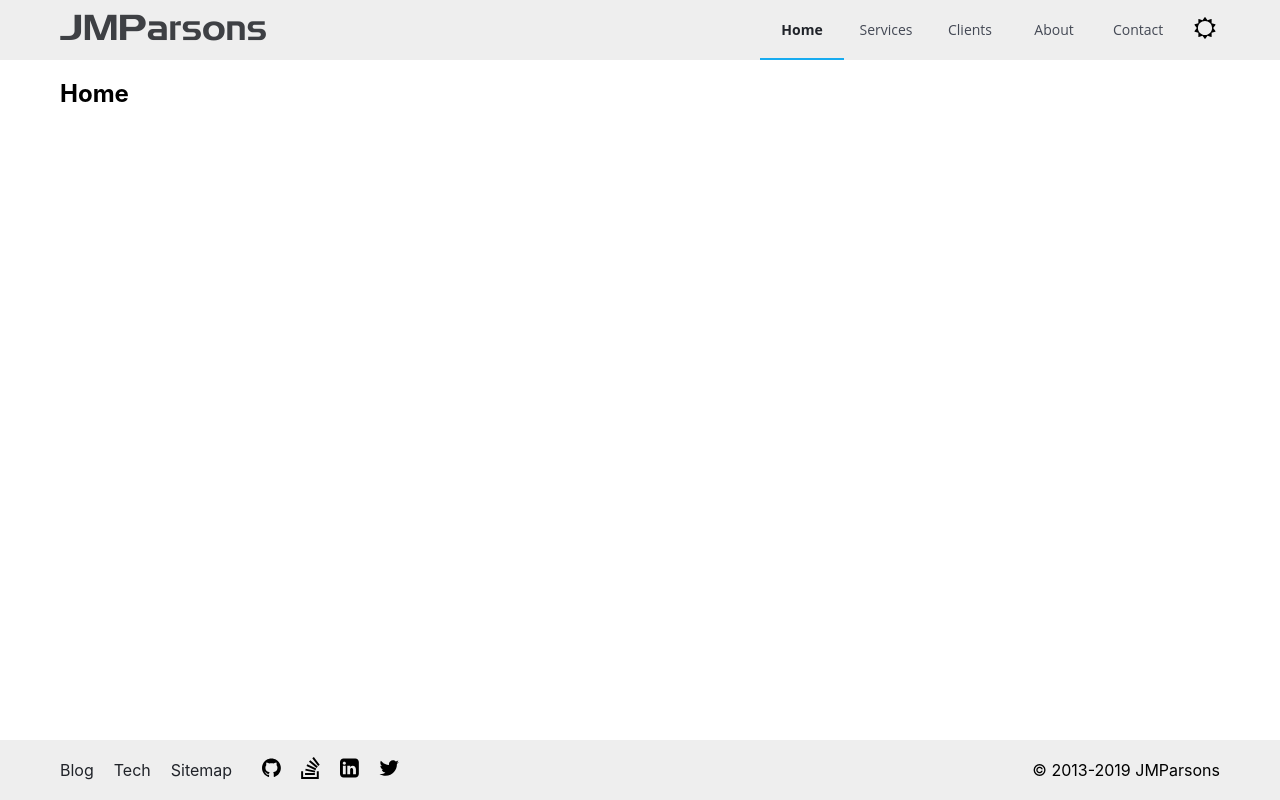
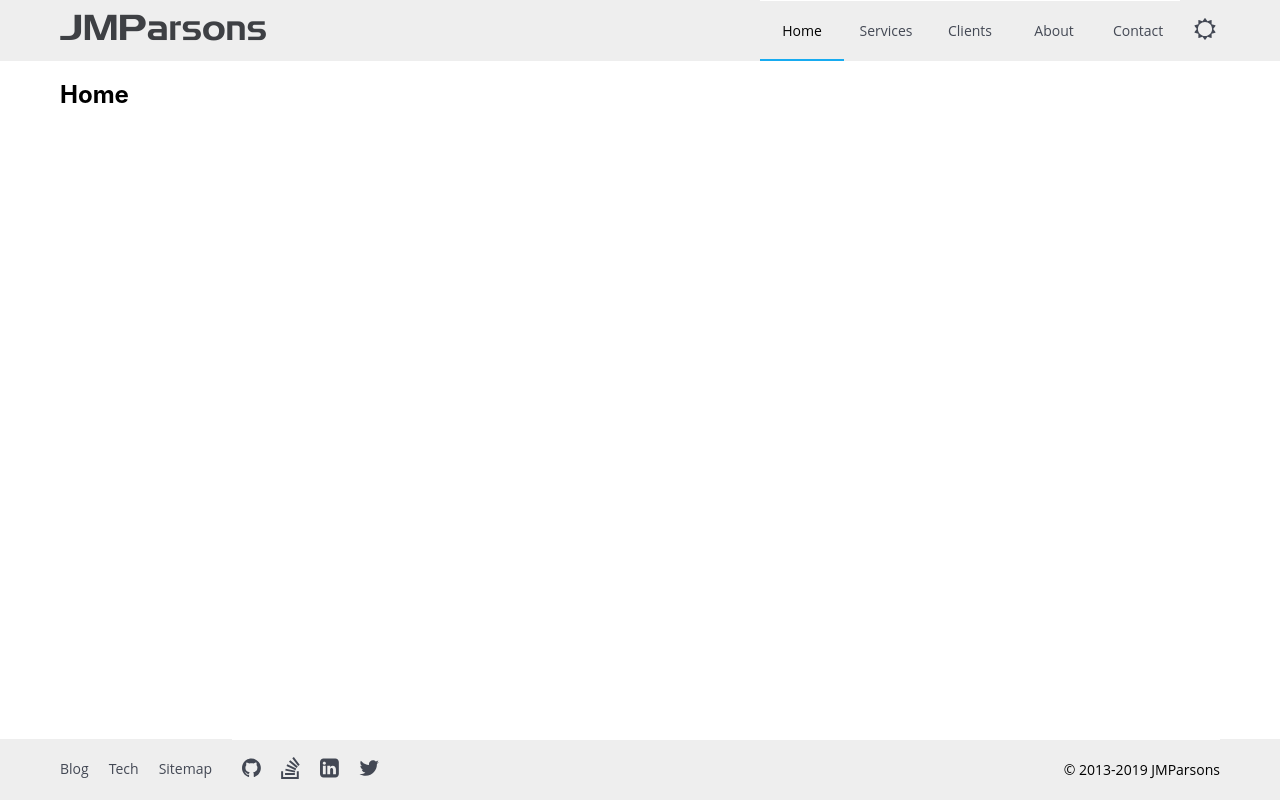
Before and after one commit to jmparsons/jmparsons.com, a React (Create React App) app: page / in a window 1280 px wide. Built offline with nearby package versions, Linux system fonts and the light colour scheme; what @aws-amplify/api would draw is missing.

Commit message:
Cleaned up styles and hovers for nav and icons.

```diff
--- a/src/components/Site/Icon.tsx
+++ b/src/components/Site/Icon.tsx
@@ -22,7 +22,11 @@ const widths = {
 };
 
 const SVG = styled('svg')`
+  transition: fill 0.2s;
   fill: ${({ theme }: ThxProps) => theme.main.icon};
+  &:hover {
+    fill: ${({ theme }: ThxProps) => theme.main.activeIcon};
+  }
 `;
 
 export interface IconProps {
--- a/src/components/Site/IconLink.tsx
+++ b/src/components/Site/IconLink.tsx
@@ -8,7 +8,6 @@ const StyledLink = styled.a`
   text-decoration: none;
   align-self: center;
   justify-self: center;
-  color: ${({ theme }: ThxProps) => theme.main.icon};
   padding: 0 20px;
   ${media.tablet`
     padding: 0 10px;
--- a/src/components/UI/BotBarUI.tsx
+++ b/src/components/UI/BotBarUI.tsx
@@ -41,6 +41,7 @@ const SocialBar = styled.div`
   grid-auto-flow: column;
   justify-content: center;
   height: 50px;
+  border-top: 1px solid ${({ theme }: ThxProps) => theme.main.bg};
   ${media.tablet`
     height: 60px;
     justify-content: flex-start;
@@ -48,12 +49,18 @@ const SocialBar = styled.div`
 `;
 
 const BotLink = styled(NavLink)`
+  font-size: 14px;
+  font-family: 'Open Sans', sans-serif;
+  color: ${({ theme }: ThxProps) => theme.botBar.link};
   text-decoration: none;
   align-self: center;
   justify-self: center;
-  color: ${({ theme }: ThxProps) => theme.botBar.link};
+  transition: color 0.2s;
+  &:hover {
+    color: ${({ theme }: ThxProps) => theme.botBar.activeLink};
+  }
   &.active {
-    font-weight: bold;
+    color: ${({ theme }: ThxProps) => theme.botBar.activeLink};
   }
   ${media.tablet`
     margin-right: 20px;
@@ -62,9 +69,12 @@ const BotLink = styled(NavLink)`
 
 const CopyRight = styled.div`
   display: grid;
+  font-size: 14px;
+  font-family: 'Open Sans', sans-serif;
   height: 50px;
   justify-content: center;
   align-content: center;
+  border-top: 1px solid ${({ theme }: ThxProps) => theme.main.bg};
   ${media.tablet`
     height: 60px;
     justify-content: flex-end;
--- a/src/components/UI/TopBarUI.tsx
+++ b/src/components/UI/TopBarUI.tsx
@@ -51,6 +51,7 @@ const TopNavCon = styled.nav`
   display: grid;
   grid-auto-flow: column;
   height: 50px;
+  border-top: 1px solid ${({ theme }: ThxProps) => theme.main.bg};
   ${media.tablet`
     height: 60px;
     justify-content: flex-end;
@@ -73,7 +74,6 @@ const TopLink = styled(NavLink)`
     color: ${({ theme }: ThxProps) => theme.topBar.activeLink};
   }
   &.active {
-    font-weight: bold;
     color: ${({ theme }: ThxProps) => theme.topBar.activeLink};
     border-bottom: 2px solid ${({ theme }: ThxProps) => theme.topBar.activeBorder};
   }
--- a/src/constants/Theme.tsx
+++ b/src/constants/Theme.tsx
@@ -48,6 +48,7 @@ interface ThemexBase {
     bg: string;
     text: string;
     icon: string;
+    activeIcon: string;
   };
   form: {
     outline: string;
@@ -59,13 +60,13 @@ const light: ThemexBase = {
     logo: Colors.darkSteel,
     bg: Colors.offWhite,
     link: Colors.midGray,
-    activeLink: Colors.darkBlueGray,
+    activeLink: Colors.black,
     activeBorder: Colors.electricBlue,
   },
   botBar: {
     bg: Colors.offWhite,
-    link: Colors.darkBlueGray,
-    activeLink: Colors.darkBlueGray,
+    link: Colors.midGray,
+    activeLink: Colors.black,
   },
   themeBtn: {
     bg: Colors.white,
@@ -73,7 +74,8 @@ const light: ThemexBase = {
   main: {
     bg: Colors.white,
     text: Colors.black,
-    icon: Colors.black,
+    icon: Colors.midGray,
+    activeIcon: Colors.black,
   },
   form: {
     outline: Colors.electricBlue,
@@ -85,12 +87,12 @@ const dark: ThemexBase = {
     logo: Colors.offWhite,
     bg: Colors.darkBlueGray,
     link: Colors.lightGray,
-    activeLink: Colors.offWhite,
+    activeLink: Colors.white,
     activeBorder: Colors.electricBlue,
   },
   botBar: {
     bg: Colors.darkBlueGray,
-    link: Colors.offWhite,
+    link: Colors.lightGray,
     activeLink: Colors.offWhite,
   },
   themeBtn: {
@@ -99,7 +101,8 @@ const dark: ThemexBase = {
   main: {
     bg: Colors.darkSteel,
     text: Colors.offWhite,
-    icon: Colors.white,
+    icon: Colors.lightGray,
+    activeIcon: Colors.white,
   },
   form: {
     outline: Colors.electricBlue,
```
